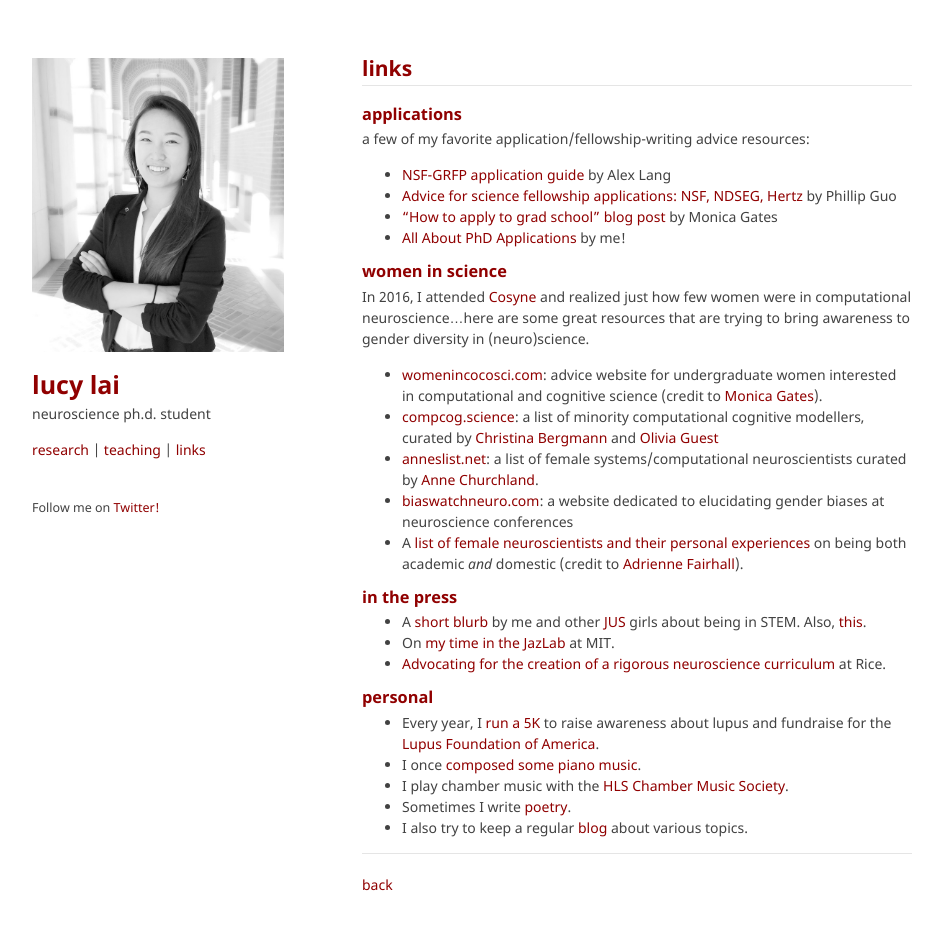
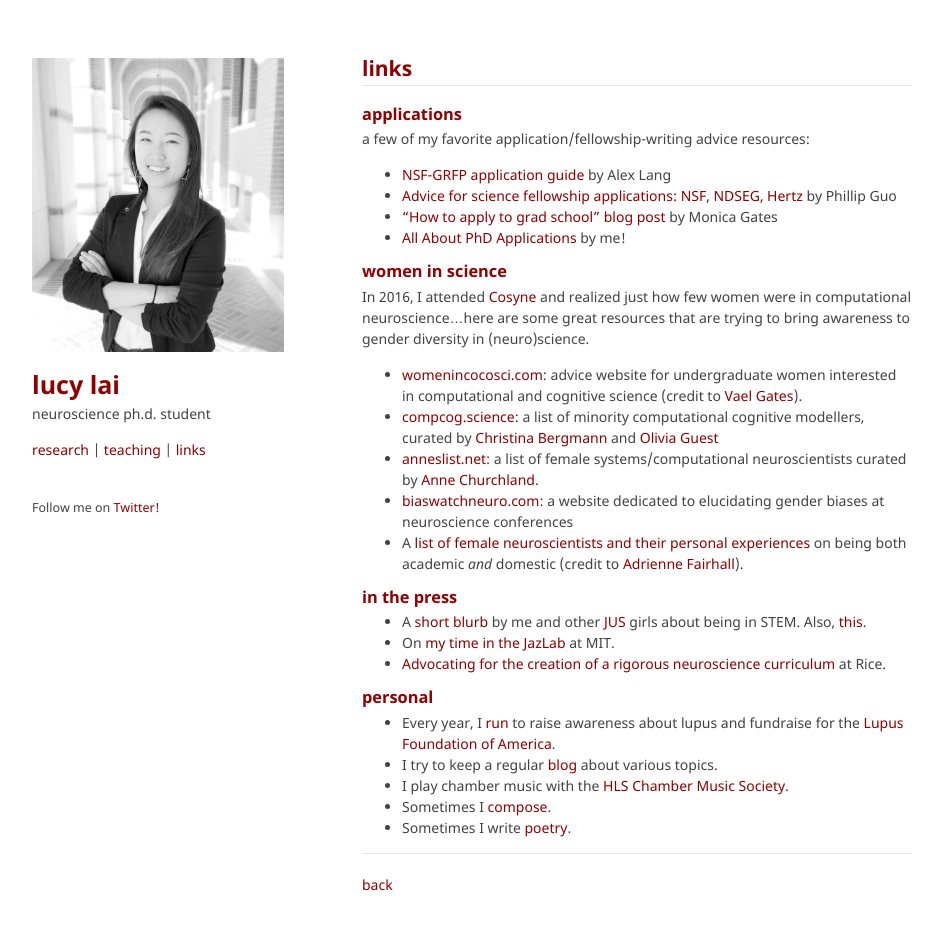
Before and after one commit to lucylai96/lucylai96.github.io, a Jekyll site: the page built from links.md, in a window 1280 px wide and 960 px high. Shown: the top 930 px of the window, without its empty margins (168-1109 px from the left). Built offline with Jekyll 4.4.1, drawn with Linux system fonts in a browser that asks for light colours; our own code applies the rules of GitHub Pages for plain Markdown files.

Commit message:
Update links.md

```diff
--- a/links.md
+++ b/links.md
@@ -9,7 +9,7 @@ a few of my favorite application/fellowship-writing advice resources:
 
 ### women in science
 In 2016, I attended [Cosyne](cosyne.org) and realized just how few women were in computational neuroscience...here are some great resources that are trying to bring awareness to gender diversity in (neuro)science.
-* [womenincocosci.com](http://womenincocosci.com/): advice website for undergraduate women interested in computational and cognitive science (credit to [Monica Gates](http://monicagates.org/)).
+* [womenincocosci.com](http://womenincocosci.com/): advice website for undergraduate women interested in computational and cognitive science (credit to [Vael Gates](https://vaelgates.com/)).
 * [compcog.science](http://compcog.science/): a list of minority computational cognitive modellers, curated by [Christina Bergmann](https://sites.google.com/site/chbergma/) and [Olivia Guest](http://oliviaguest.com/)
 * [anneslist.net](https://anneslist.net/): a list of female systems/computational neuroscientists curated by [Anne Churchland](http://churchlandlab.labsites.cshl.edu/).
 * [biaswatchneuro.com](https://biaswatchneuro.com/): a website dedicated to elucidating gender biases at neuroscience conferences
@@ -21,11 +21,11 @@ In 2016, I attended [Cosyne](cosyne.org) and realized just how few women were in
 * [Advocating for the creation of a rigorous neuroscience curriculum](http://www.ricethresher.org/article/2017/11/fac-senate-neuroscience-major-vote) at Rice.
 
 ### personal
-* Every year, I [run a 5K](https://www.lupus.org/action/walk-to-end-lupus-now) to raise awareness about lupus and fundraise for the [Lupus Foundation of America](https://lupus.org/).
-* I once [composed some piano music](https://soundcloud.com/lucy_lai).
+* Every year, I [run](https://www.lupus.org/action/walk-to-end-lupus-now) to raise awareness about lupus and fundraise for the [Lupus Foundation of America](https://lupus.org/).
+* I try to keep a regular [blog](https://lucyblogs.wordpress.com/) about various topics.
 * I play chamber music with the [HLS Chamber Music Society](https://orgs.law.harvard.edu/cms/).
+* Sometimes I [compose](https://soundcloud.com/lucy_lai).
 * Sometimes I write [poetry](https://subcorticalsongs.wordpress.com/).
-* I also try to keep a regular [blog](https://lucyblogs.wordpress.com/) about various topics.
 
 ***
 [back](./)
```
